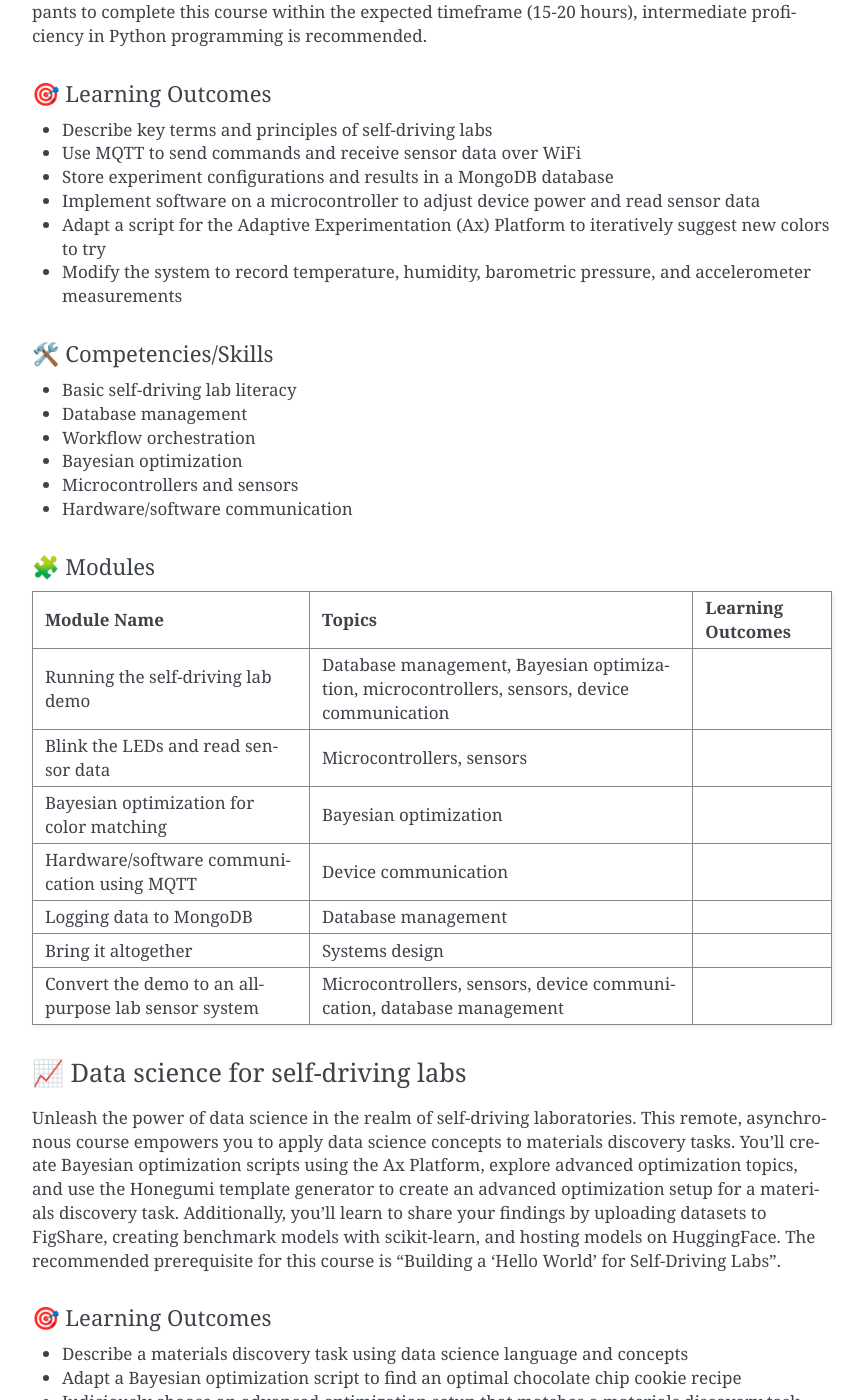
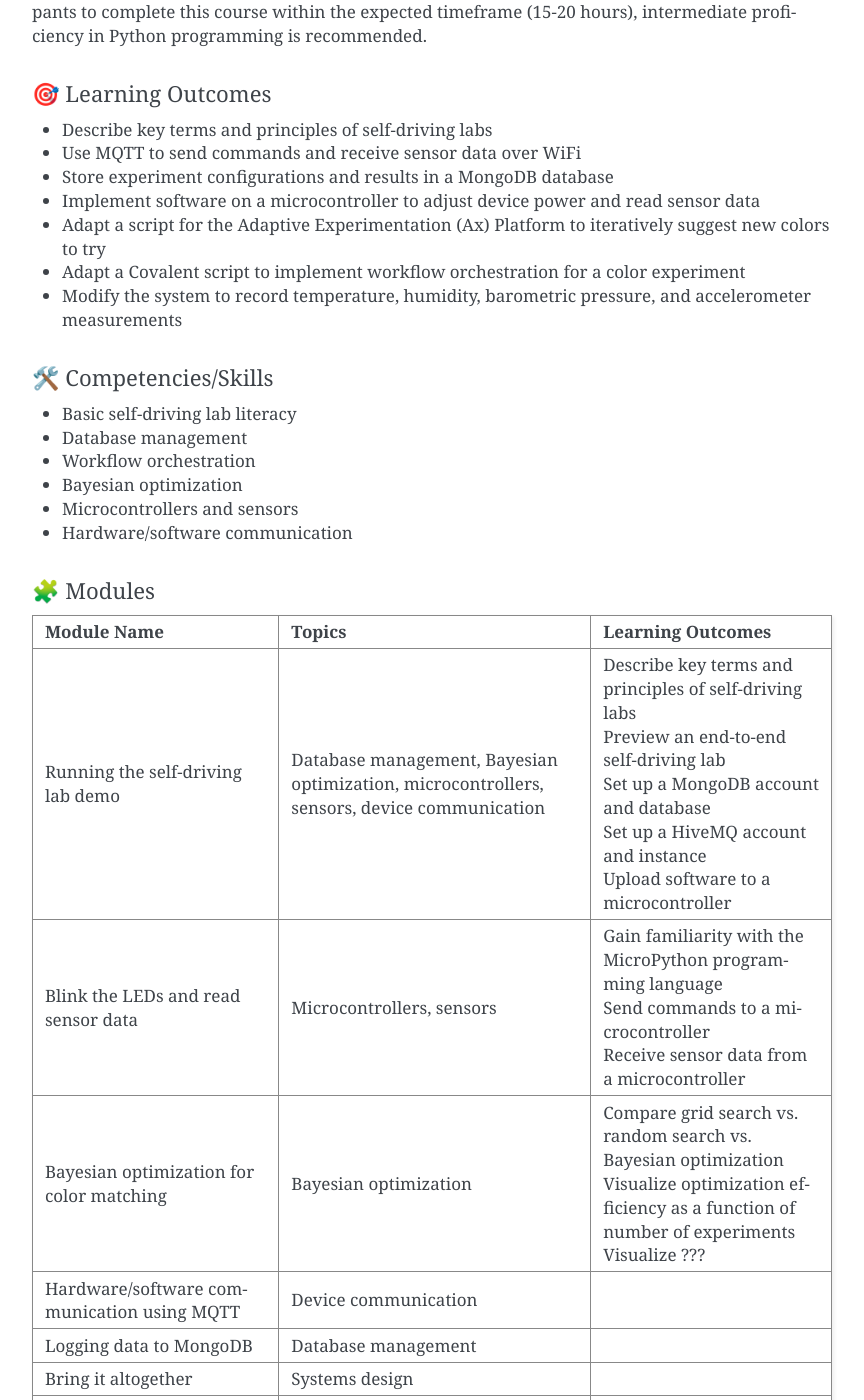
Before and after one commit to AccelerationConsortium/ac-microcourses, a Sphinx documentation site: the page built from docs/certificate-framework.md, in a window 1280 px wide and 1400 px high, scrolled down 1356 px. Shown: the whole window, without its empty margins (338-1202 px from the left). Built offline with Sphinx 7.4.7, drawn with Linux system fonts in a browser that asks for light colours; some of the changed text lies outside the part shown.

Commit message:
Update certificate-framework.md

```diff
--- a/docs/certificate-framework.md
+++ b/docs/certificate-framework.md
@@ -1,6 +1,6 @@
 # 📜 Autonomous Systems for Discovery Certificate
 
-While advanced materials hold the potential to improve our lives and our world, conventional methods of discovery are slow and expensive. "Self-driving" (i.e., autonomous) laboratories have the power to radically fast-track materials discovery—from an average of 20 years and $100 million to as little as 1 year and $1 million. This paradigm shift requires highly qualified personnel and multidisciplinary expertise. While extensive degree-based training can provide deep expertise in a single field, formal education options which provide needed cross-disciplinary skills are unavailable. This certificate will address this gap with training that introduces self-driving labs, provides deeper dives into data science, robotics, and software development, and facilitates a capstone project. Each course will contain a series of hands-on guided tutorials and coding exercises for participants to adapt and apply what they've learned.
+While advanced materials hold the potential to improve our lives and our world, conventional methods of discovery are slow and expensive. "Self-driving" (i.e., autonomous) laboratories have the power to radically fast-track materials discovery—from an average of 20 years and $100 million to as little as 1 year and $1 million. This paradigm shift requires highly qualified personnel and multidisciplinary expertise. While extensive degree-based training can provide deep expertise in a single field, formal education options which provide needed cross-disciplinary skills are unavailable. This certificate will address this gap with training that introduces self-driving labs, provides deeper dives into data science, robotics, and software development, and facilitates a capstone project. Each course will contain a series of hands-on guided tutorials and coding exercises for participants to adapt and apply what they've learned. <!-- Alan's YouTube video, either here or as part of the Hello, World! course -->
 
 ## 🎯 Certificate Learning Outcomes
 
@@ -27,7 +27,8 @@ Discover the essential principles of self-driving laboratories (SDLs) by buildin
 - Use MQTT to send commands and receive sensor data over WiFi
 - Store experiment configurations and results in a MongoDB database
 - Implement software on a microcontroller to adjust device power and read sensor data
-- Adapt a script for the Adaptive Experimentation (Ax) Platform to iteratively suggest new colors to try
+- Adapt a script for the Adaptive Experimentation (Ax) Platform to iteratively suggest new colors to try <!-- Bayes opt YouTube video here, in data science, or in both? EDIT: data science -->
+- Adapt a Covalent script to implement workflow orchestration for a color experiment
 - Modify the system to record temperature, humidity, barometric pressure, and accelerometer measurements
 
 #### 🛠️ Competencies/Skills
@@ -38,12 +39,14 @@ Discover the essential principles of self-driving laboratories (SDLs) by buildin
 - Microcontrollers and sensors
 - Hardware/software communication
 
+<!-- I'm not sure I like the module name/topics/LO table format. Perhaps a module name as a subheading -->
+
 #### 🧩 Modules
 Module Name | Topics | Learning Outcomes
 ---- | ---- | ----
-Running the self-driving lab demo | Database management, Bayesian optimization, microcontrollers, sensors, device communication |
-Blink the LEDs and read sensor data | Microcontrollers, sensors |
-| Bayesian optimization for color matching | Bayesian optimization |
+Running the self-driving lab demo | Database management, Bayesian optimization, microcontrollers, sensors, device communication | Describe key terms and principles of self-driving labs<br>Preview an end-to-end self-driving lab<br>Set up a MongoDB account and database<br>Set up a HiveMQ account and instance<br>Upload software to a microcontroller
+Blink the LEDs and read sensor data |  Microcontrollers, sensors | Gain familiarity with the MicroPython programming language<br>Send commands to a microcontroller<br>Receive sensor data from a microcontroller
+| Bayesian optimization for color matching | Bayesian optimization | Compare grid search vs. random search vs. Bayesian optimization<br>Visualize optimization efficiency as a function of number of experiments<br>Visualize ??? <!-- See hello world tutorial -->
 | Hardware/software communication using MQTT | Device communication |
 | Logging data to MongoDB | Database management |
 | Bring it altogether | Systems design |
@@ -79,6 +81,8 @@ High-dimensional optimization | Bayesian optimization, curse of dimensionality,
 Featurization | Bayesian optimization, domain knowledge integration, contextual variables, predefined candidates |
 Multi-fidelity optimization | Bayesian optimization, cost-fidelity tradeoffs, knowledge gradient acquisition function |
 Creating benchmarks using Figshare, scikit-learn, and HuggingFace | Benchmarks, surrogate models, random forest regression, FAIR data, model deployment, application programming interfaces (APIs) |
+
+<!-- In intro, require Bayes opt video and user input for the different questions. This could be a GitHub discussion, comments in a PR, entry in the Canvas course, etc. -->
 
 <!-- Mixed-variable optimization | Numerical parameters, categorical parameters |  -->
 
@@ -145,6 +150,8 @@ Setting up VS Code | Integrated development environments (IDEs), miniconda, VS C
 Debugging in VS Code | Setting breakpoints, inspecting variables, stepping through code, debug console, debug configurations |
 Automated unit testing with pytest | Writing test cases, running tests, interpreting test results, fixing tests, test-driven development |
 Automated documentation with Sphinx and Readthedocs | Understanding Documentation, Sphinx Basics, Readthedocs Integration, Autodoc, RestructuredText (RST) Syntax, Hosting Documentation |
+Continuous integration with GitHub actions | Understanding Continuous Integration, GitHub Actions Basics, Running Tests with GitHub Actions, Running Linters with GitHub Actions, Running Documentation Builds with GitHub Actions |
+Project templates with PyScaffold | Understanding PyScaffold, Creating a Project Template, Using a Project Template |
 Using LLMs to enhance coding workflows via GitHub Copilot Chat | Understanding LLMs, GitHub Copilot Basics, Code Suggestions, Code Completions, Code Refactoring |
 Launching a free cloud server with PythonAnywhere | Serverless computing, PythonAnywhere Basics, Deploying Applications |
 Offline simulations with AWS | Cloud computing, setting up an AWS account, AWS Lambda |  <!-- https://www.w3schools.com/aws/ -->
```
Also changed, not shown: other parts of docs/certificate-framework.md (+1 -1 lines).
